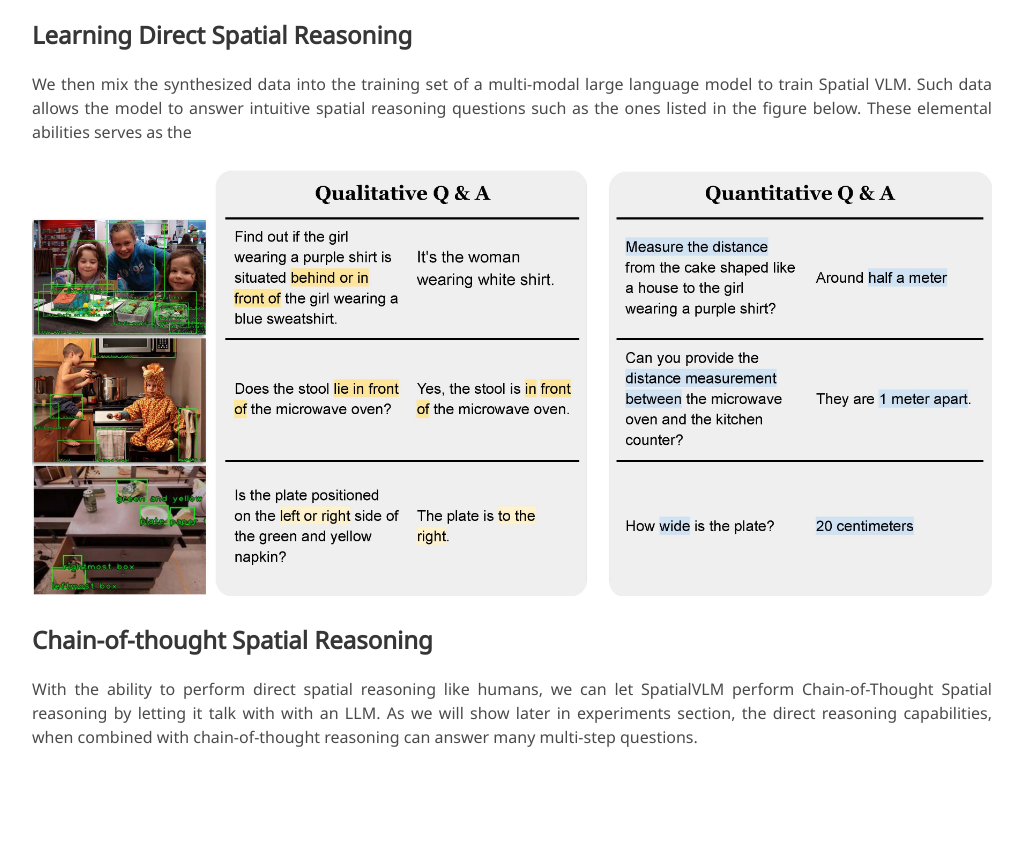
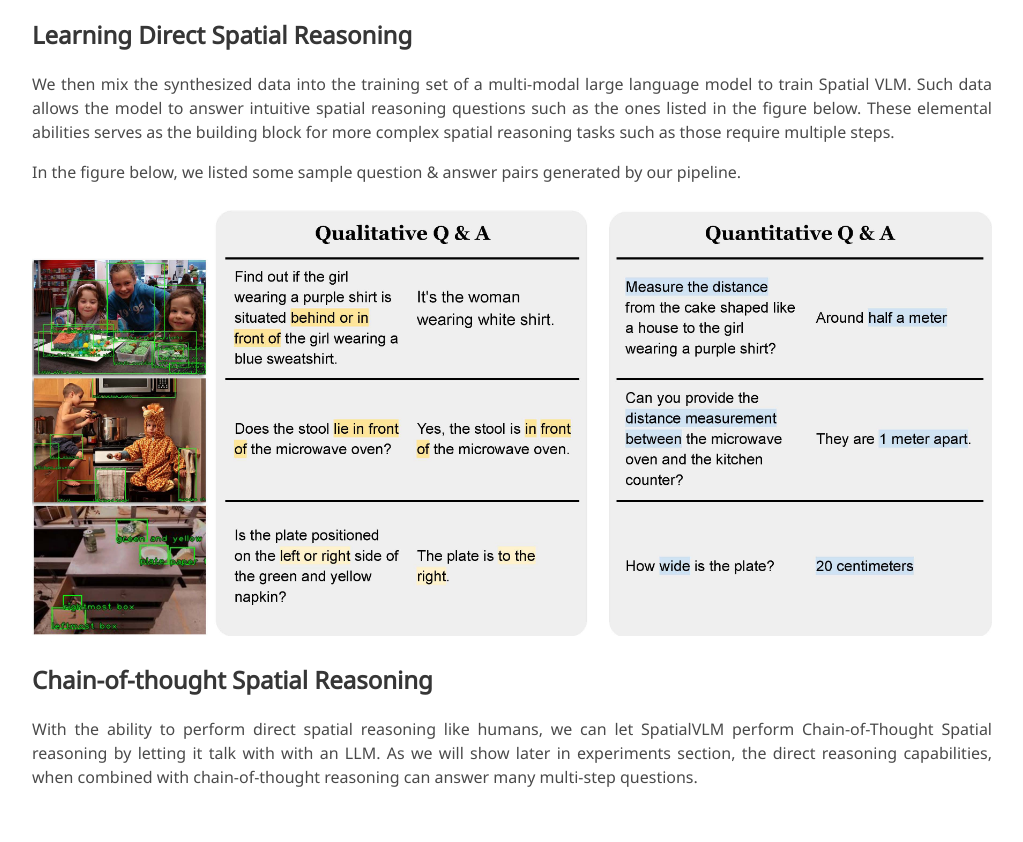
Before and after one commit to spatial-vlm/spatial-vlm.github.io, a plain HTML site: page index.html in a window 1280 px wide. Shown: the part 2397-3239 px from the top of the page, without its empty margins (128-1151 px from the left). Drawn offline with nearby package versions, Linux system fonts and the light colour scheme; some icons are missing; a web font is replaced by a local one.

Commit message:
fix incomplete sentence

```diff
--- a/index.html
+++ b/index.html
@@ -292,7 +292,12 @@
                 multi-modal large language model to train Spatial VLM. Such data
                 allows the model to answer intuitive spatial reasoning questions
                 such as the ones listed in the figure below. These elemental
-                abilities serves as the
+                abilities serves as the building block for more complex spatial
+                reasoning tasks such as those require multiple steps.
+              </p>
+              <p>
+                In the figure below, we listed some sample question & answer
+                pairs generated by our pipeline.
               </p>
             </div>
             <div class="content has-text-centered">
```
